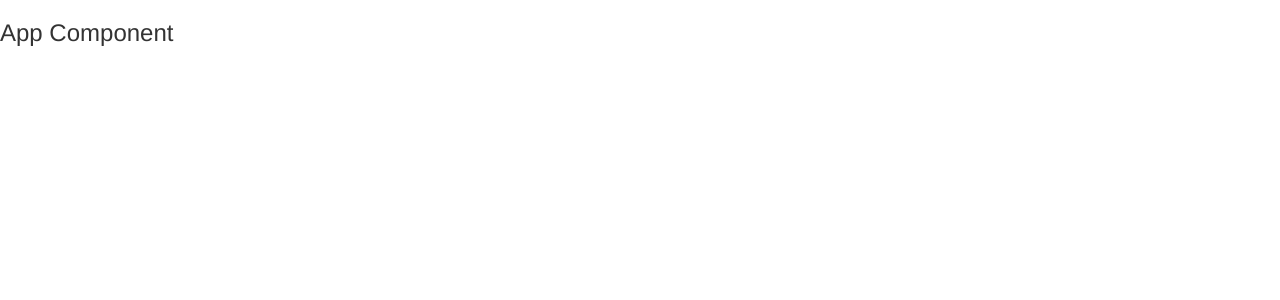
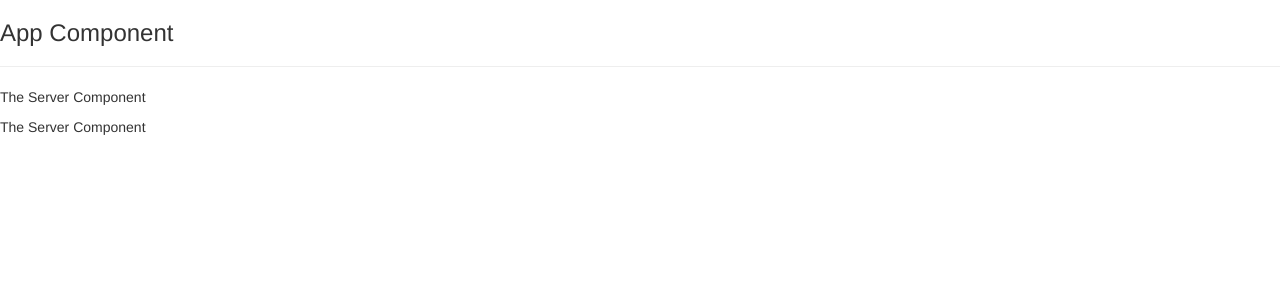
Before and after one commit to bartoszgajda55/AngularTCG, an Angular app: page / in a window 1280 px wide. Shown: the top 300 px of the page. Built offline with nearby package versions, Linux system fonts and the light colour scheme.

Commit message:
Nested components. Generate them with CLI

```diff
--- a/src/app/app.component.html
+++ b/src/app/app.component.html
@@ -1 +1,3 @@
 <h3>App Component</h3>
+<hr>
+<app-servers></app-servers>
--- a/src/app/app.module.ts
+++ b/src/app/app.module.ts
@@ -5,11 +5,13 @@ import { HttpModule } from '@angular/http';
 
 import { AppComponent } from './app.component';
 import { ServerComponent } from './server/server.component';
+import { ServersComponent } from './servers/servers.component';
 
 @NgModule({
   declarations: [
     AppComponent,
-    ServerComponent
+    ServerComponent,
+    ServersComponent
   ],
   imports: [
     BrowserModule,
--- /dev/null
+++ b/src/app/servers/servers.component.html
@@ -0,0 +1,2 @@
+<app-server></app-server>
+<app-server></app-server>
--- /dev/null
+++ b/src/app/servers/servers.component.ts
@@ -0,0 +1,15 @@
+import { Component, OnInit } from '@angular/core';
+
+@Component({
+  selector: 'app-servers',
+  templateUrl: './servers.component.html',
+  styleUrls: ['./servers.component.css']
+})
+export class ServersComponent implements OnInit {
+
+  constructor() { }
+
+  ngOnInit() {
+  }
+
+}
```
Also changed, not shown: src/app/servers/servers.component.css (added).
